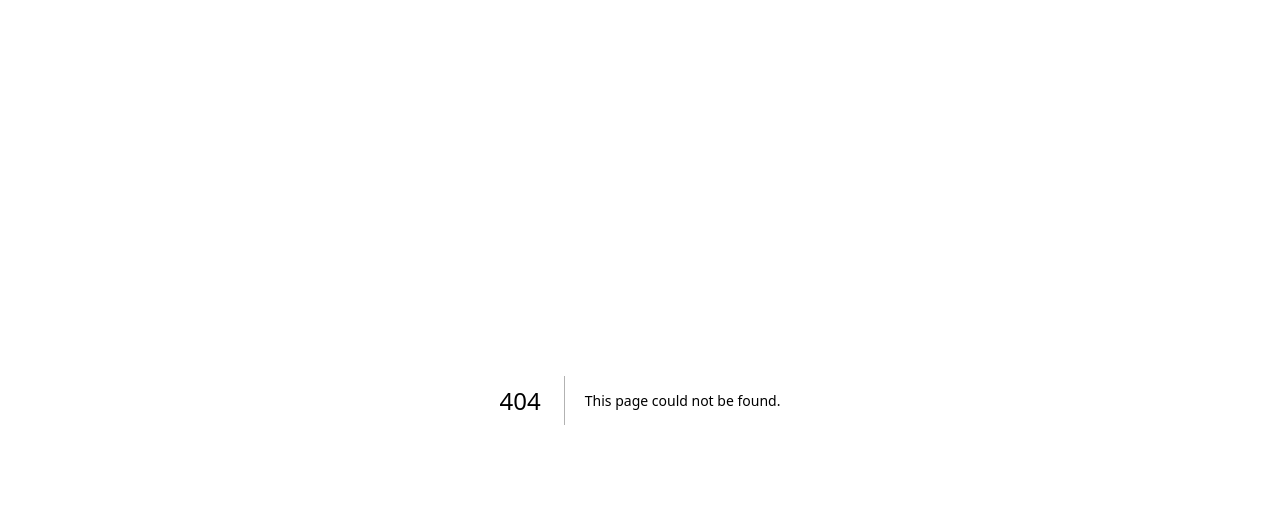
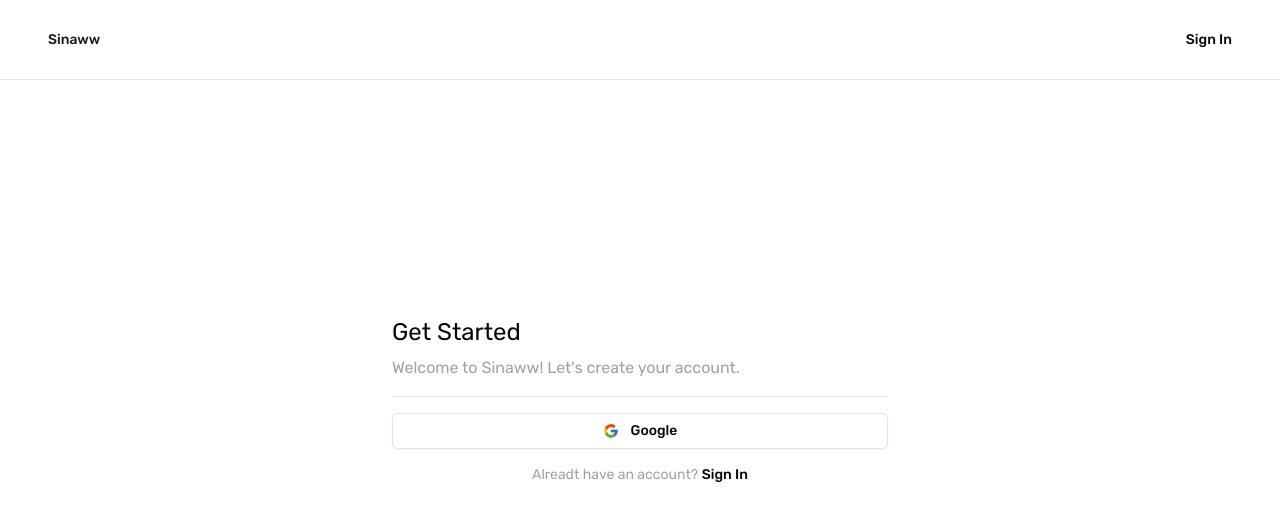
Before and after one commit to rayhan889/sinaww, a Next.js app: page /signup in a window 1280 px wide. Before the commit this address had no page. Shown: the top 520 px of the page. Built offline with nearby package versions, Linux system fonts and the light colour scheme; no server answers.

Commit message:
stater auth w nextauth

```diff
--- /dev/null
+++ b/app/(auth)/layout.tsx
@@ -0,0 +1,16 @@
+import Topbar from '@/components/Topbar'
+import React from 'react'
+
+export default function RootLayout({
+  children
+}: Readonly<{ children: React.ReactNode }>) {
+  return (
+    <>
+      <Topbar />
+
+      <section className='container mx-auto flex h-screen items-center justify-center'>
+        {children}
+      </section>
+    </>
+  )
+}
--- /dev/null
+++ b/app/(auth)/signin/page.tsx
@@ -0,0 +1,56 @@
+'use client'
+
+import { useState } from 'react'
+import { signIn } from 'next-auth/react'
+import { FcGoogle } from 'react-icons/fc'
+
+import { Button } from '@/components/ui/button'
+import Link from 'next/link'
+
+export default function Signin() {
+  const [isLoading, setIsLoading] = useState<boolean>(false)
+
+  const loginWithGoogle = async () => {
+    setIsLoading(true)
+
+    try {
+      await signIn('google', { callbackUrl: '/' })
+    } catch (error) {
+      console.log('Sign in error', error)
+    } finally {
+      setIsLoading(false)
+    }
+  }
+
+  return (
+    <section className='mx-auto w-full lg:max-w-lg'>
+      <div className='flex flex-col space-y-4 p-2'>
+        <div className='flex flex-col gap-2'>
+          <h1 className='text-2xl'>Sign In</h1>
+          <span className='text-zinc-400'>
+            Welcome back to Sinaww! Please sign in to your account.
+          </span>
+        </div>
+        <hr className='w-full border-zinc-200' />
+        <div className='flex w-full flex-col items-center gap-4'>
+          <Button
+            isLoading={isLoading}
+            variant='outline'
+            className='w-full'
+            onClick={loginWithGoogle}
+            disabled={isLoading}
+          >
+            {isLoading ? null : <FcGoogle className='mr-1 h-4 w-4' />}
+            Google
+          </Button>
+          <p className='text-sm text-zinc-400'>
+            Didn't have an account?{' '}
+            <Link href='/signup' className='font-medium text-zinc-950'>
+              Sign Up
+            </Link>
+          </p>
+        </div>
+      </div>
+    </section>
+  )
+}
--- /dev/null
+++ b/app/(auth)/signup/page.tsx
@@ -0,0 +1,56 @@
+'use client'
+
+import { useState } from 'react'
+import { signIn } from 'next-auth/react'
+import { FcGoogle } from 'react-icons/fc'
+
+import { Button } from '@/components/ui/button'
+import Link from 'next/link'
+
+export default function Signup() {
+  const [isLoading, setIsLoading] = useState<boolean>(false)
+
+  const loginWithGoogle = async () => {
+    setIsLoading(true)
+
+    try {
+      await signIn('google', { callbackUrl: '/' })
+    } catch (error) {
+      console.log('Sign in error', error)
+    } finally {
+      setIsLoading(false)
+    }
+  }
+
+  return (
+    <section className='mx-auto w-full lg:max-w-lg'>
+      <div className='flex flex-col space-y-4 p-2'>
+        <div className='flex flex-col gap-2'>
+          <h1 className='text-2xl'>Get Started</h1>
+          <span className='text-zinc-400'>
+            Welcome to Sinaww! Let's create your account.
+          </span>
+        </div>
+        <hr className='w-full border-zinc-200' />
+        <div className='flex w-full flex-col items-center gap-4'>
+          <Button
+            isLoading={isLoading}
+            variant='outline'
+            className='w-full'
+            onClick={loginWithGoogle}
+            disabled={isLoading}
+          >
+            {isLoading ? null : <FcGoogle className='mr-1 h-4 w-4' />}
+            Google
+          </Button>
+          <p className='text-sm text-zinc-400'>
+            Alreadt have an account?{' '}
+            <Link href='/signin' className='font-medium text-zinc-950'>
+              Sign In
+            </Link>
+          </p>
+        </div>
+      </div>
+    </section>
+  )
+}
--- /dev/null
+++ b/app/api/auth/[...nextauth]/route.ts
@@ -0,0 +1,6 @@
+import NextAuth from 'next-auth'
+import { authOptions } from '@/lib/auth'
+
+const handler = NextAuth(authOptions)
+
+export { handler as GET, handler as POST }
--- a/app/layout.tsx
+++ b/app/layout.tsx
@@ -1,6 +1,8 @@
 import type { Metadata } from 'next'
 import { Rubik } from 'next/font/google'
 import './globals.css'
+
+import { Providers } from '@/components/Providers'
 
 const rubik = Rubik({
   subsets: ['latin']
@@ -18,7 +20,9 @@
 }>) {
   return (
     <html lang='en'>
-      <body className={`${rubik.className} antialiased`}>{children}</body>
+      <body className={`${rubik.className} antialiased`}>
+        <Providers>{children}</Providers>
+      </body>
     </html>
   )
 }
--- /dev/null
+++ b/components/Providers.tsx
@@ -0,0 +1,11 @@
+'use client'
+
+import { SessionProvider } from 'next-auth/react'
+
+export const Providers = ({
+  children
+}: Readonly<{
+  children: React.ReactNode
+}>) => {
+  return <SessionProvider>{children}</SessionProvider>
+}
--- a/components/Topbar.tsx
+++ b/components/Topbar.tsx
@@ -1,16 +1,27 @@
+'use client'
+
 import Link from 'next/link'
-import { buttonVariants } from '@/components/ui/button'
+import { buttonVariants, Button } from '@/components/ui/button'
+import { useSession } from 'next-auth/react'
 
 const Topbar = () => {
+  const { data: session } = useSession()
+
   return (
-    <nav className='fixed left-0 right-0 top-0 z-50 hidden h-20 items-center justify-between border-b border-zinc-200 bg-white md:flex'>
+    <nav className='fixed left-0 right-0 top-0 z-50 flex h-20 items-center justify-between border-b border-zinc-200 bg-white'>
       <div className='container mx-auto flex w-full max-w-7xl items-center justify-between'>
-        <Link
-          href='/'
-          className={`${buttonVariants({ variant: 'link', className: 'hidden md:block' })}`}
-        >
+        <Link href='/' className={`${buttonVariants({ variant: 'link' })}`}>
           <h1>Sinaww</h1>
         </Link>
+
+        {!session?.user && (
+          <Link
+            href='/signin'
+            className={`${buttonVariants({ variant: 'ghost' })}`}
+          >
+            <span>Sign In</span>
+          </Link>
+        )}
       </div>
     </nav>
   )
--- a/components/ui/button.tsx
+++ b/components/ui/button.tsx
@@ -1,36 +1,37 @@
-import * as React from "react"
-import { Slot } from "@radix-ui/react-slot"
-import { cva, type VariantProps } from "class-variance-authority"
+import * as React from 'react'
+import { Slot } from '@radix-ui/react-slot'
+import { cva, type VariantProps } from 'class-variance-authority'
+import { LoaderCircle } from 'lucide-react'
 
-import { cn } from "@/lib/utils"
+import { cn } from '@/lib/utils'
 
 const buttonVariants = cva(
-  "inline-flex items-center justify-center gap-2 whitespace-nowrap rounded-md text-sm font-medium transition-colors focus-visible:outline-none focus-visible:ring-1 focus-visible:ring-ring disabled:pointer-events-none disabled:opacity-50 [&_svg]:pointer-events-none [&_svg]:size-4 [&_svg]:shrink-0",
+  'inline-flex items-center justify-center gap-2 whitespace-nowrap rounded-md text-sm font-medium transition-colors focus-visible:outline-none focus-visible:ring-1 focus-visible:ring-ring disabled:pointer-events-none disabled:opacity-50 [&_svg]:pointer-events-none [&_svg]:size-4 [&_svg]:shrink-0',
   {
     variants: {
       variant: {
         default:
-          "bg-primary text-primary-foreground shadow hover:bg-primary/90",
+          'bg-primary text-primary-foreground shadow hover:bg-primary/90',
         destructive:
-          "bg-destructive text-destructive-foreground shadow-sm hover:bg-destructive/90",
+          'bg-destructive text-destructive-foreground shadow-sm hover:bg-destructive/90',
         outline:
-          "border border-input bg-background shadow-sm hover:bg-accent hover:text-accent-foreground",
+          'border border-input bg-background shadow-sm hover:bg-accent hover:text-accent-foreground',
         secondary:
-          "bg-secondary text-secondary-foreground shadow-sm hover:bg-secondary/80",
-        ghost: "hover:bg-accent hover:text-accent-foreground",
-        link: "text-primary underline-offset-4 hover:underline",
+          'bg-secondary text-secondary-foreground shadow-sm hover:bg-secondary/80',
+        ghost: 'hover:bg-accent hover:text-accent-foreground',
+        link: 'text-primary underline-offset-4 hover:underline'
       },
       size: {
-        default: "h-9 px-4 py-2",
-        sm: "h-8 rounded-md px-3 text-xs",
-        lg: "h-10 rounded-md px-8",
-        icon: "h-9 w-9",
-      },
+        default: 'h-9 px-4 py-2',
+        sm: 'h-8 rounded-md px-3 text-xs',
+        lg: 'h-10 rounded-md px-8',
+        icon: 'h-9 w-9'
+      }
     },
     defaultVariants: {
-      variant: "default",
-      size: "default",
-    },
+      variant: 'default',
+      size: 'default'
+    }
   }
 )
 
@@ -38,20 +39,37 @@
   extends React.ButtonHTMLAttributes<HTMLButtonElement>,
     VariantProps<typeof buttonVariants> {
   asChild?: boolean
+  isLoading?: boolean
 }
 
 const Button = React.forwardRef<HTMLButtonElement, ButtonProps>(
-  ({ className, variant, size, asChild = false, ...props }, ref) => {
-    const Comp = asChild ? Slot : "button"
+  (
+    {
+      className,
+      isLoading,
+      children,
+      variant,
+      size,
+      asChild = false,
+      ...props
+    },
+    ref
+  ) => {
+    const Comp = asChild ? Slot : 'button'
     return (
       <Comp
         className={cn(buttonVariants({ variant, size, className }))}
         ref={ref}
         {...props}
-      />
+      >
+        {isLoading ? (
+          <LoaderCircle className='mr-2 h-4 w-4 animate-spin' />
+        ) : null}
+        {children}
+      </Comp>
     )
   }
 )
-Button.displayName = "Button"
+Button.displayName = 'Button'
 
 export { Button, buttonVariants }
--- /dev/null
+++ b/components/ui/input.tsx
@@ -0,0 +1,22 @@
+import * as React from "react"
+
+import { cn } from "@/lib/utils"
+
+const Input = React.forwardRef<HTMLInputElement, React.ComponentProps<"input">>(
+  ({ className, type, ...props }, ref) => {
+    return (
+      <input
+        type={type}
+        className={cn(
+          "flex h-9 w-full rounded-md border border-input bg-transparent px-3 py-1 text-base shadow-sm transition-colors file:border-0 file:bg-transparent file:text-sm file:font-medium file:text-foreground placeholder:text-muted-foreground focus-visible:outline-none focus-visible:ring-1 focus-visible:ring-ring disabled:cursor-not-allowed disabled:opacity-50 md:text-sm",
+          className
+        )}
+        ref={ref}
+        {...props}
+      />
+    )
+  }
+)
+Input.displayName = "Input"
+
+export { Input }
--- /dev/null
+++ b/lib/auth.ts
@@ -0,0 +1,42 @@
+import { getServerSession, type NextAuthOptions } from 'next-auth'
+import GoogleProvider from 'next-auth/providers/google'
+import CredentialsProvider from 'next-auth/providers/credentials'
+
+export const authOptions: NextAuthOptions = {
+  providers: [
+    GoogleProvider({
+      clientId: process.env.GOOGLE_CLIENT_ID!!,
+      clientSecret: process.env.GOOGLE_CLIENT_SECRET!!
+    })
+    // CredentialsProvider({
+    //   name: 'Credentials',
+    //   credentials: {
+    //     username: { label: 'Username', type: 'text', placeholder: 'jsmith' },
+    //     password: { label: 'Password', type: 'password' }
+    //   },
+    //   // TODO: config with
+    //   async authorize(credentials, req) {
+    //     const user = {
+    //       id: '1',
+    //       username: 'johnsmith',
+    //       password: 'password'
+    //     }
+
+    //     if (
+    //       credentials?.username !== user.username ||
+    //       credentials?.password !== user.password
+    //     ) {
+    //       return null
+    //     }
+
+    //     return user
+    //   }
+    // })
+  ],
+  pages: {
+    signIn: '/signin',
+    newUser: '/signup'
+  }
+}
+
+export const getAuthSession = () => getServerSession(authOptions)
--- a/package.json
+++ b/package.json
@@ -14,8 +14,10 @@
     "clsx": "^2.1.1",
     "lucide-react": "^0.487.0",
     "next": "15.1.4",
+    "next-auth": "^4.24.11",
     "react": "^19.0.0",
     "react-dom": "^19.0.0",
+    "react-icons": "^5.5.0",
     "tailwind-merge": "^3.2.0",
     "tailwindcss-animate": "^1.0.7"
   },
```
Also changed, not shown: 1 other file (tests, documents, lock files or other folders).
